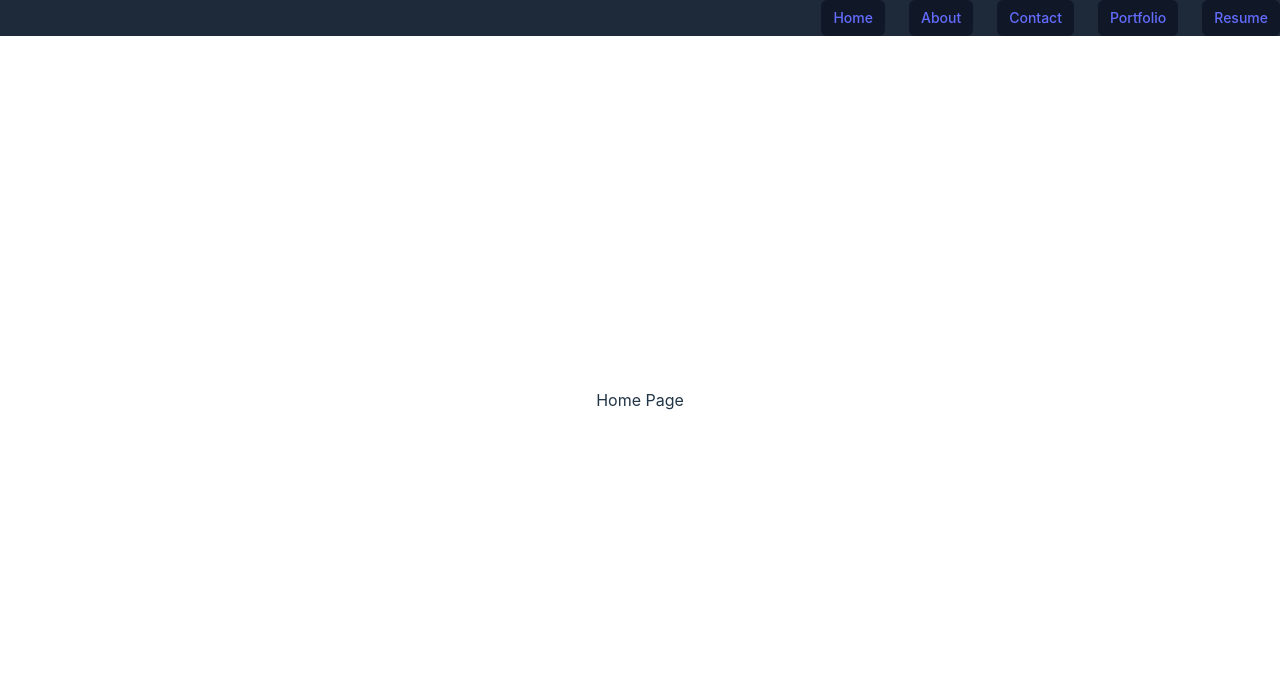
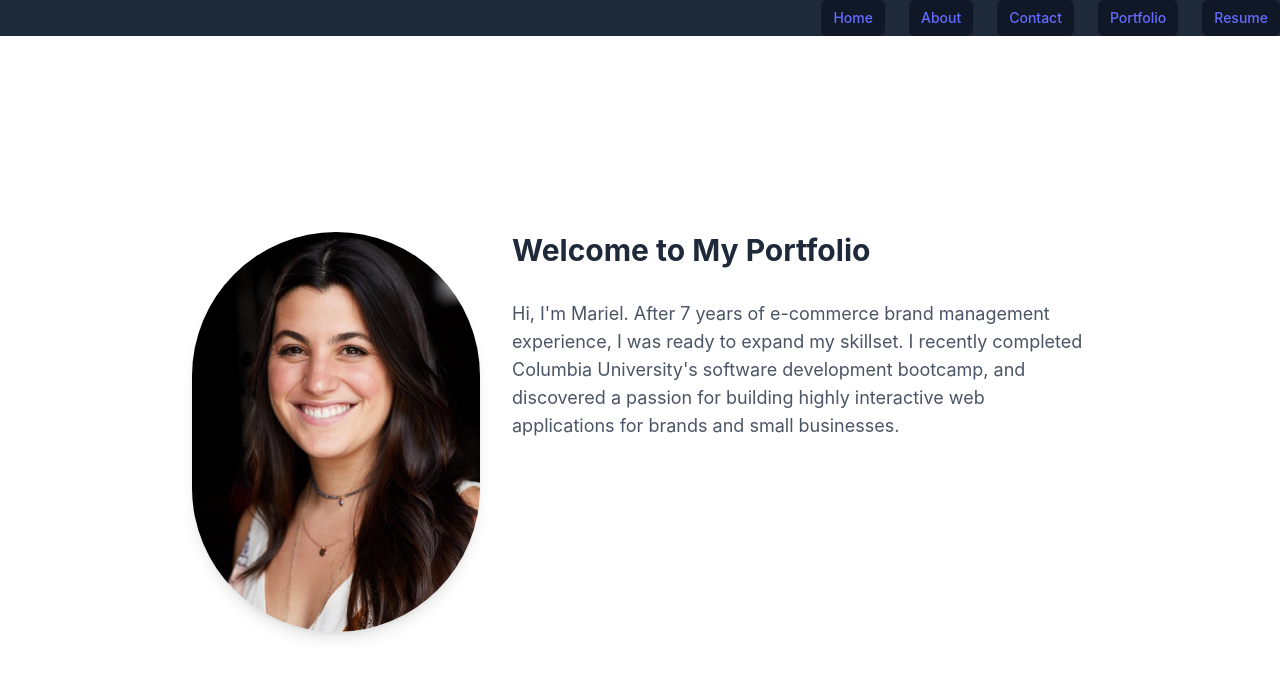
Before and after one commit to marielmetalios/portfolio_2025, a React (Vite) app in the folder portfolio_2025/: page / in a window 1280 px wide. Shown: the top 678 px of the page. Built offline with nearby package versions, Linux system fonts and the light colour scheme.

Commit message:
styling home page

```diff
--- a/portfolio_2025/src/pages/HomePage.jsx
+++ b/portfolio_2025/src/pages/HomePage.jsx
@@ -1,13 +1,31 @@
-import Navigation from "../components/Navigation";
+const HomePage = () => {
+    return (
+        <div className="flex flex-col items-center justify-center min-h-screen p-8">
+            {/* Top section with image and header */}
+            <div className="flex flex-row items-start gap-8 w-full max-w-4xl">
+                {/* Image on the left */}
+                <div className="w-1/3">
+                    <img
+                        className="h-100 w-500 object-cover rounded-full shadow-lg"
+                        src="./src/assets/mar_headshot.jpg"
+                        alt="Headshot"
+                    />
+                </div>
+                {/* Header on the right */}
+                <div className="w-2/3">
+                    <h2 className="text-3xl font-bold text-left text-gray-800">Welcome to My Portfolio</h2>
+                    <div className="mt-8 max-w-4xl text-left">
+                        <p className="text-lg text-gray-600">
+                            Hi, I'm Mariel. After 7 years of e-commerce brand management experience, I was ready to expand my skillset. I recently completed Columbia University's software development bootcamp, and discovered a passion for building highly interactive web applications for brands and small businesses.
+                        </p>
+                    </div>
+                </div>
+            </div>
 
-const HomePage = () => {
+            {/* Body content below */}
 
-return (
-    <div>
-        <h2>Home Page</h2>
-    </div>
-);
-
+        </div>
+    );
 };
 
 export default HomePage;
```
Also changed, not shown: portfolio_2025/src/assets/mar_headshot.jpg (added).
